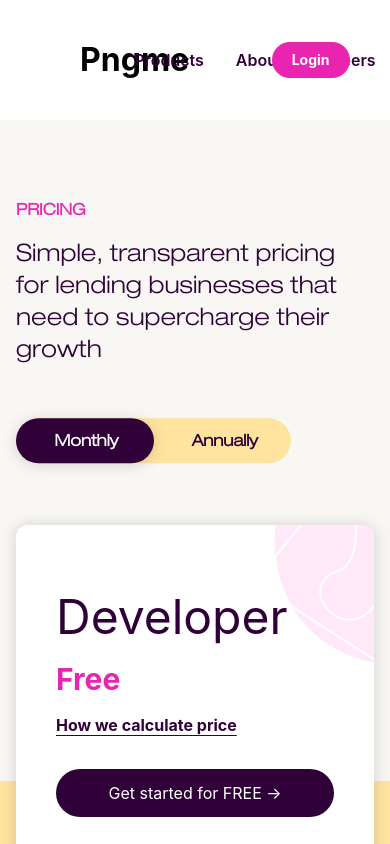
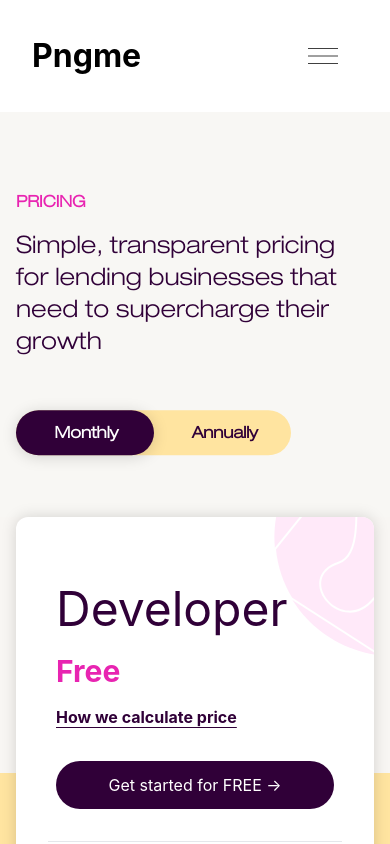
Before and after one commit to SylvesterBA/pngme-v3, a Next.js app: page /pricing in a window 390 px wide. Shown: the top 844 px of the page. Built offline with nearby package versions, Linux system fonts and the light colour scheme.

Commit message:
mobile navbar

```diff
--- a/components/button.tsx
+++ b/components/button.tsx
@@ -19,6 +19,10 @@ interface ButtonProps {
 	 * Button contents
 	 */
 	label: string;
+		/**
+	 * Button additional styles
+	 */
+	additionalStyles?: string;
 	/**
 	 * Optional click handler
 	 */
@@ -33,6 +37,7 @@ const Button = ({
 	size = "medium",
 	backgroundColor,
 	label,
+	additionalStyles,
 	...props
 }: ButtonProps) => {
 	let mode = styles.buttonPrimary;
@@ -55,7 +60,7 @@ const Button = ({
 	return (
 		<button
 			type="button"
-			className={[styles.button, buttonSizeStyle, mode].join(" ")}
+			className={[styles.button, additionalStyles || buttonSizeStyle, mode].join(" ")}
 			style={{ backgroundColor }}
 			{...props}
 		>
--- a/components/footer.tsx
+++ b/components/footer.tsx
@@ -1,6 +1,5 @@
 import Link from "next/link";
 import React from "react";
-import styles from "../styles/components/Footer.module.css";
 import Image from "next/image";
 import Card, { ETextFontSize } from "./card";
 
--- a/components/navbar.tsx
+++ b/components/navbar.tsx
@@ -1,6 +1,7 @@
 import Link from "next/link";
-import React from "react";
+import React, { useState } from "react";
 import Button from "./button";
+import Image from 'next/image'
 
 interface NavbarProps {
 	backgroundColor?: string;
@@ -17,13 +18,16 @@ enum ENavbarPageLinks {
 	blog = "Blog",
 }
 
-const NavBarLinks = () => (
-	<div className="col-span-8 text-center">
+const NavBarLinks = (
+	{ containerStyles, elementStyles, onSelect }:
+	{ containerStyles: string, elementStyles?: string, onSelect?: () => void }
+) => (
+	<div className={containerStyles}>
 		{(Object.keys(ENavbarPageLinks) as (keyof typeof ENavbarPageLinks)[]).map(
 			(page, index) => {
 				return (
 					<Link href={page} key={index}>
-						<a className="ml-4 mr-4 font-semibold">{ENavbarPageLinks[page]}</a>
+						<a onClick={() => onSelect && onSelect()} className={`ml-4 mr-4 font-semibold ${elementStyles}`}>{ENavbarPageLinks[page]}</a>
 					</Link>
 				);
 			}
@@ -37,9 +41,11 @@ const Navbar = ({
 	buttonLink,
 	...props
 }: NavbarProps) => {
+	const [showMobileNavbar, setShowMobileNavbar] = useState<boolean>(false)
+
 	return (
 		<nav
-			className="bg-white grid grid-cols-12 items-center pt-9 pb-9 pl-20 pr-20"
+			className="bg-white flex justify-between items-center p-8 3xl:px-40 relative"
 			style={{ backgroundColor }}
 			{...props}
 		>
@@ -48,12 +54,34 @@ const Navbar = ({
 					Pngme
 				</div>
 			</Link>
-			<NavBarLinks />
-			<div className="navbar-button col-span-2 text-right">
+
+			<NavBarLinks containerStyles="hidden md:flex " elementStyles="text-2xl font-normal px-4"/>
+
+			<div className="hidden md:flex text-right">
 				<Link href="https://admin.pngme.com">
-					<Button type='secondary' label={buttonLabel || "Login"} />
+					<Button type='secondary' label={buttonLabel || "Login"} additionalStyles="px-20 py-4" />
 				</Link>
 			</div>
+
+			<div className="md:hidden px-5 flex py-2" onClick={() => setShowMobileNavbar(!showMobileNavbar)}>
+				<Image src="/icons/burger-menu.svg" alt="burgerMenu" width={30} height={30} />
+			</div>
+
+			{showMobileNavbar && (
+				<div className="absolute bg-white left-2 right-2 top-32 justify-center align-middle pt-5 pb-10 boxshadow z-10">
+					<NavBarLinks
+						containerStyles="flex flex-col h-full items-center text-fs-22"
+						elementStyles="py-4"
+						onSelect={() => setShowMobileNavbar(false)}
+					/>
+
+					<div className="flex text-right justify-center mt-6">
+						<Link href="https://admin.pngme.com">
+							<Button type='secondary' label={buttonLabel || "Login"} additionalStyles="px-20 py-4" />
+						</Link>
+					</div>
+				</div>
+			)}
 		</nav>
 	);
 };
--- a/pages/pricing.tsx
+++ b/pages/pricing.tsx
@@ -93,8 +93,8 @@ const Pricing: NextPage = () => {
       </div>
 
       <div className={styles.cards}>
-        <div className="bg-dirty-white h-64 lg:h-24 w-full absolute t-0"></div>
-        <div className="lg:bg-dirty-white h-24 w-full absolute b-0"></div>
+        <div className="bg-dirty-white h-64 lg:h-24 w-full absolute top-0"></div>
+        <div className="lg:bg-dirty-white h-24 w-full absolute bottom-0"></div>
         <div className={styles.cardsContainer}>
           {_pricing.map((item, index) => (
             <PricingCard item={item} styles={styles} key={index} />
--- a/styles/globals.css
+++ b/styles/globals.css
@@ -16,6 +16,9 @@ html,body{
   overflow-x: hidden;
 }
 
+.boxshadow {
+  box-shadow: 0 2px 15px rgba(0,0,0,.15);
+}
 /* body {
   background: #F1EEE880;
   color: #300038;
```
Also changed, not shown: public/icons/burger-menu.svg (added).
